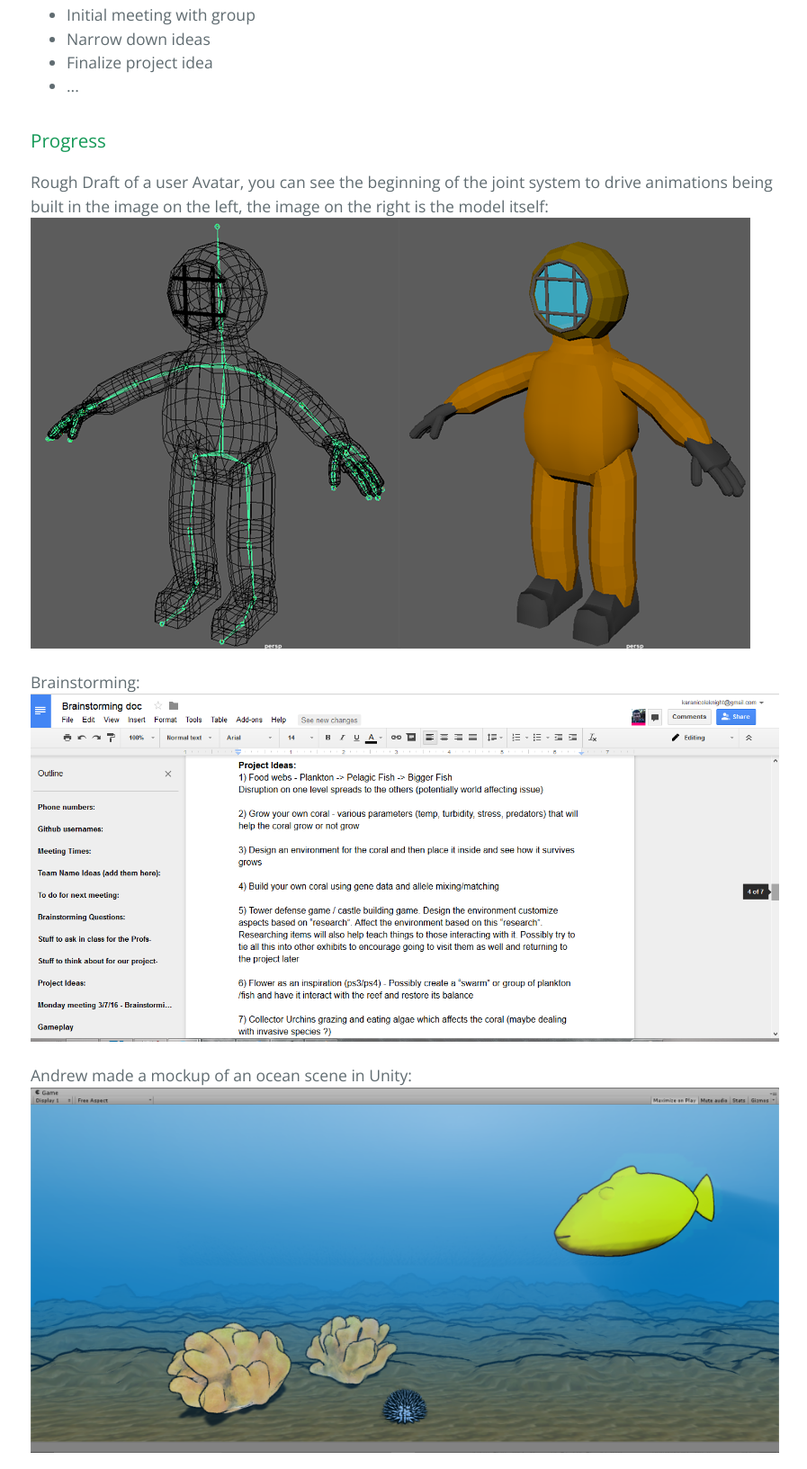
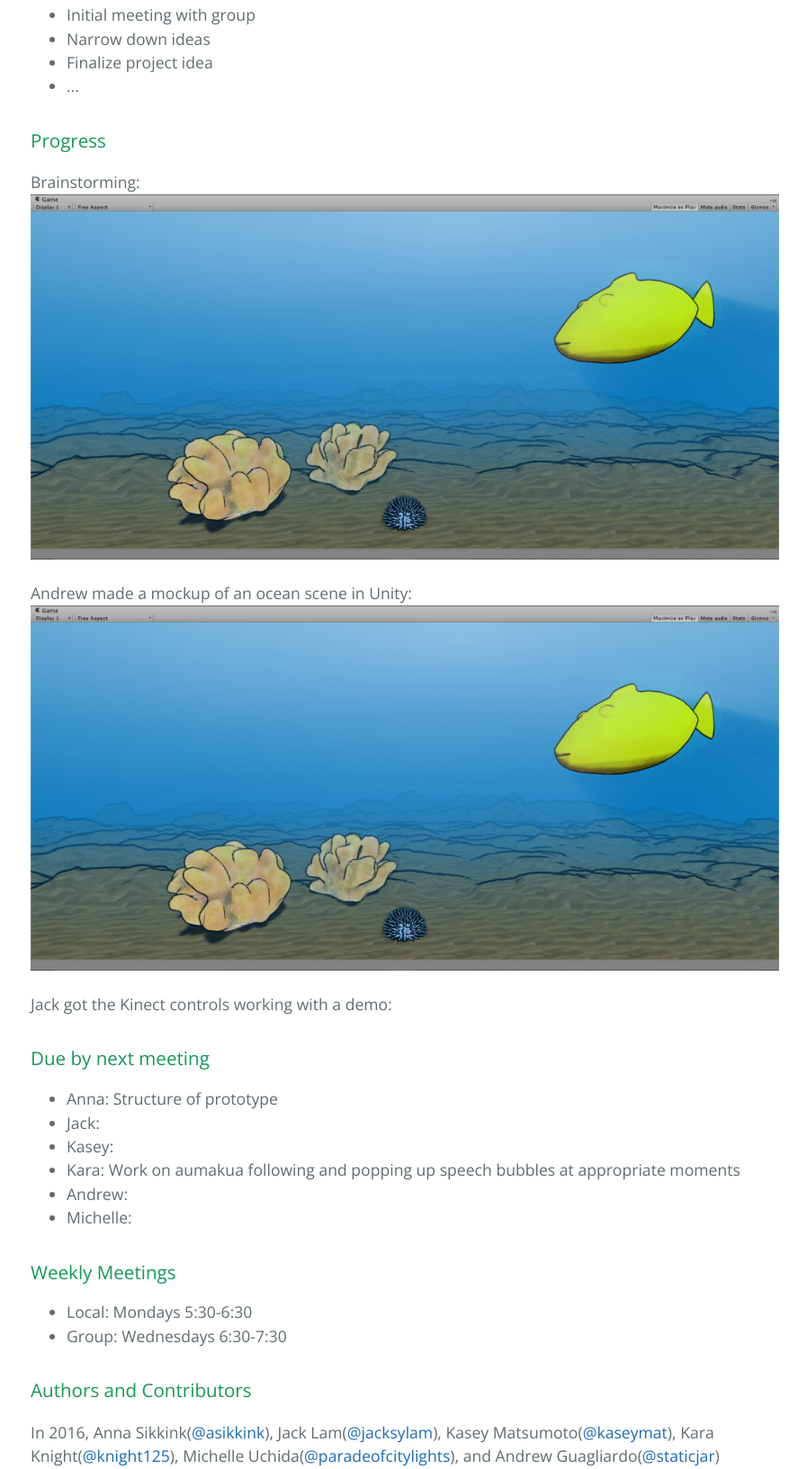
Before and after one commit to Pegacorn-Productions/pegacorn-productions.github.io, a plain HTML site: page index.html in a window 1280 px wide. Shown: the part 606-2239 px from the top of the page at 90% size, without its empty margins (190-1087 px from the left). Drawn offline with nearby package versions, Linux system fonts and the light colour scheme.

Commit message:
Replace master branch with page content via GitHub

```diff
--- a/index.html
+++ b/index.html
@@ -39,11 +39,8 @@
 <h3>
 <a id="progress" class="anchor" href="#progress" aria-hidden="true"><span aria-hidden="true" class="octicon octicon-link"></span></a>Progress</h3>
 
-<p>Rough Draft of a user Avatar, you can see the beginning of the joint system to drive animations being built in the image on the left, the image on the right is the model itself:
-<img src="pegacorn-productions.github.io/playerMockUp.png"></p>
-
 <p>Brainstorming:
-<img src="pegacorn-productions.github.io/brain.png"></p>
+<img src="pegacorn-productions.github.io/mockup.png"></p>
 
 <p>Andrew made a mockup of an ocean scene in Unity:
 <img src="pegacorn-productions.github.io/mockup.png"></p>
@@ -55,10 +52,10 @@
 
 <ul>
 <li>Anna: Structure of prototype</li>
-<li>Jack: Algae propgation prototype and Kinect gesture test</li>
+<li>Jack: </li>
 <li>Kasey:</li>
-<li>Kara: Create blog page</li>
-<li>Andrew: Avatar Rough </li>
+<li>Kara: Work on aumakua following and popping up speech bubbles at appropriate moments</li>
+<li>Andrew: </li>
 <li>Michelle:</li>
 </ul>
 
```
Also changed, not shown: params.json (+7 -1 lines).
